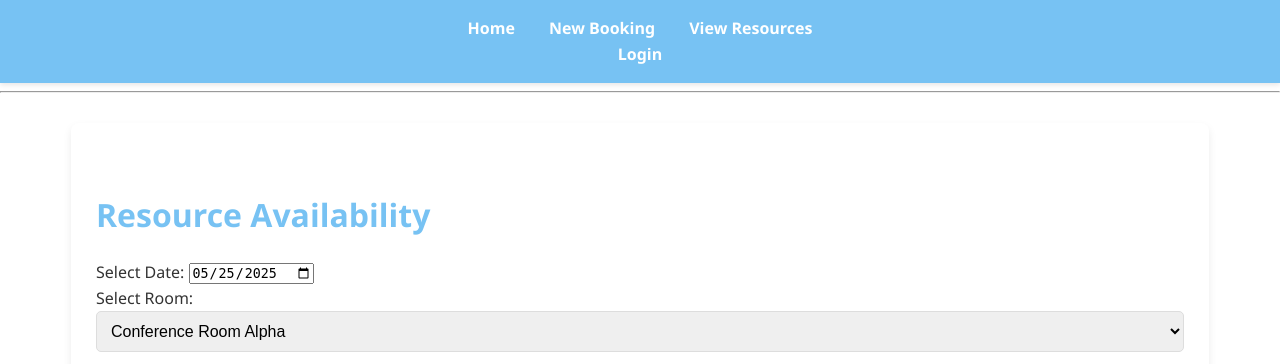
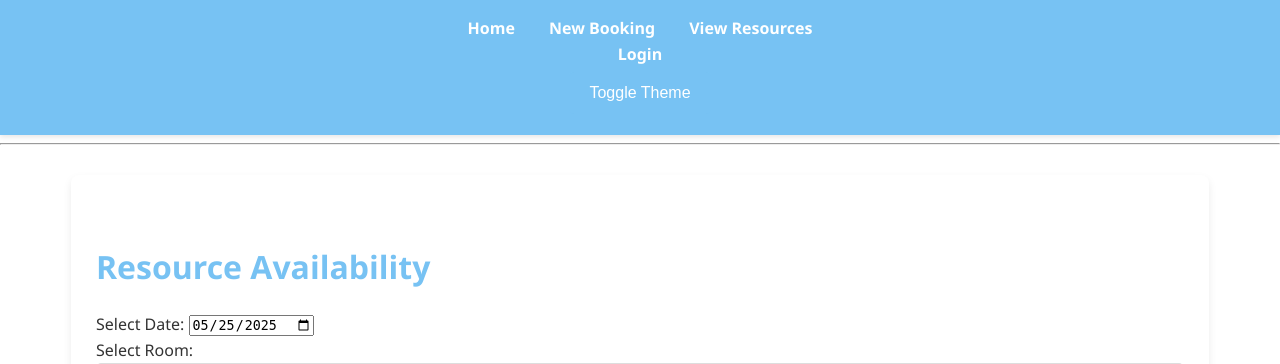
Before and after one commit to panaresium/ResourceBookingSystem, a Flask app: page /resources in a window 1280 px wide. Shown: the top 364 px of the page. Run offline with Flask 2, Linux system fonts and the light colour scheme; data comes from the database, SQL or seed files in the repository; data that the repository does not hold is empty; some libraries are stand-ins or nearby versions.

Commit message:
Add dark theme toggle

```diff
--- a/static/js/script.js
+++ b/static/js/script.js
@@ -2207,6 +2207,7 @@ Enter a title for your booking (optional):`);
 
     // --- Accessibility Controls ---
     const toggleHighContrastBtn = document.getElementById('toggle-high-contrast');
+    const themeToggleBtn = document.getElementById('theme-toggle');
     const increaseFontSizeBtn = document.getElementById('increase-font-size');
     const decreaseFontSizeBtn = document.getElementById('decrease-font-size');
     const resetFontSizeBtn = document.getElementById('reset-font-size');
@@ -2227,6 +2228,31 @@ Enter a title for your booking (optional):`);
 
     if (toggleHighContrastBtn) {
         toggleHighContrastBtn.addEventListener('click', toggleHighContrast);
+    }
+
+    // Theme Toggle
+    function applyTheme(theme) {
+        if (theme === 'dark') {
+            document.body.classList.add('dark-theme');
+        } else {
+            document.body.classList.remove('dark-theme');
+        }
+    }
+
+    function toggleTheme() {
+        const newTheme = document.body.classList.toggle('dark-theme') ? 'dark' : 'light';
+        localStorage.setItem('theme', newTheme);
+    }
+
+    function loadThemePreference() {
+        const storedTheme = localStorage.getItem('theme');
+        if (storedTheme === 'dark') {
+            applyTheme('dark');
+        }
+    }
+
+    if (themeToggleBtn) {
+        themeToggleBtn.addEventListener('click', toggleTheme);
     }
 
     // Font Size Adjustment
@@ -2307,6 +2333,7 @@ Enter a title for your booking (optional):`);
     // Load preferences on script load
     loadHighContrastPreference();
     loadFontSizePreference();
+    loadThemePreference();
 
     // --- Language Selection ---
     const languageSelector = document.getElementById('language-selector');
--- a/static/style.css
+++ b/static/style.css
@@ -14,6 +14,15 @@
 
     /* Base font size for rem calculations */
     font-size: 16px;
+}
+
+/* Dark theme color variables */
+body.dark-theme {
+    --background-color-light: #1e1e1e; /* Page background in dark mode */
+    --background-color-dark: #2c2c2c;  /* Nav and footer background in dark mode */
+    --text-color-dark: #e0e0e0;        /* Default text color in dark mode */
+    --text-color-light: #ffffff;       /* Light text for dark backgrounds */
+    --border-color: #555555;           /* Border color for dark mode */
 }
 
 body {
--- a/templates/base.html
+++ b/templates/base.html
@@ -42,6 +42,10 @@
             </li>
             <li id="analytics-nav-link" style="display: none;">
                 <a href="{{ url_for('analytics.analytics_dashboard') }}">{{ _('Analytics') }}</a>
+            </li>
+
+            <li>
+                <button id="theme-toggle" type="button">{{ _('Toggle Theme') }}</button>
             </li>
 
 
```
